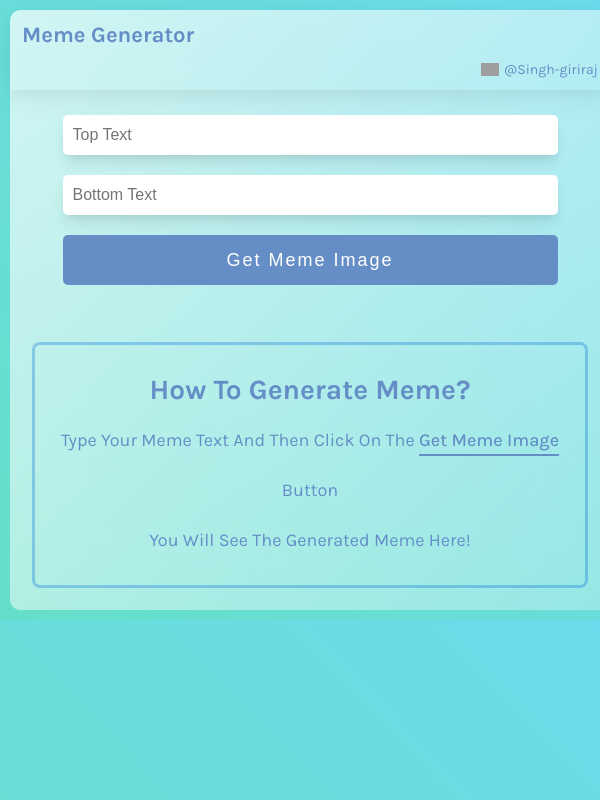
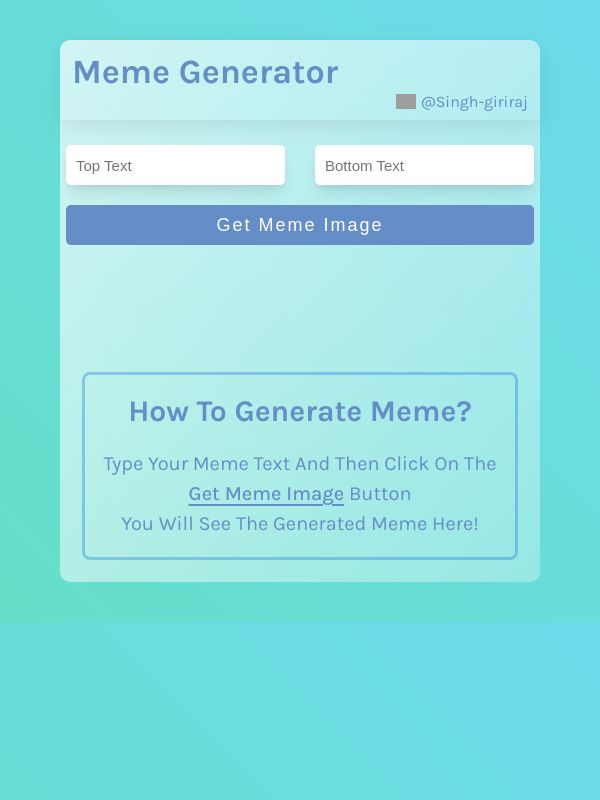
Before and after one commit to Singh-giriraj/meme-generator, a React (Create React App) app: page / in a window 600 px wide. Built offline with nearby package versions, Linux system fonts and the light colour scheme; no server answers; grey boxes are pictures that could not be loaded.

Commit message:
Update style.css

```diff
--- a/src/style.css
+++ b/src/style.css
@@ -11,6 +11,7 @@ body {
 
 .app {
   margin: 50px auto;
+  align-self: center;
   width: 60%;
   background: white;
   background: linear-gradient(
@@ -60,7 +61,7 @@ main {
 
 .form {
   display: grid;
-  grid-template-columns: repeat(2, clamp(200px, 250px, 300px));
+  grid-template-columns: repeat(2, clamp(200px, 300px, 320px));
   grid-template-rows: 40px 50px;
   column-gap: 30px;
   row-gap: 35px;
@@ -165,27 +166,28 @@ button:hover:after {
   color: #658ec6;
   text-align: center;
   padding: 40px;
-  line-height: 50px;
 }
 .HowTo > h1 {
   font-size: 32px;
   text-transform: capitalize;
+  margin-bottom: 35px;
 }
 .HowTo > p {
   text-transform: capitalize;
   font-size: 22px;
+  line-height: 30px;
 }
 .HowTo > p > span {
   font-weight: 500;
   text-decoration: 2px underline;
-  text-underline-offset: 8px;
+  text-underline-offset: 4px;
 }
 
-@media screen and (max-width: 768px) {
+@media screen and (max-width: 600px) {
   .app {
-    margin: 10px;
-    width: 100%;
-    align-self: center;
+    margin: 10px auto;
+    width: 95%;
+    height: 95%;
   }
   .header {
     flex-direction: column;
@@ -212,9 +214,10 @@ button:hover:after {
 
   .form {
     width: 90%;
-    grid-template-columns: 1fr;
+    grid-template-columns: 300px;
     grid-template-rows: 40px 40px 50px;
     row-gap: 20px;
+    justify-content: center;
   }
   .form--input {
     font-size: 16px;
@@ -233,22 +236,27 @@ button:hover:after {
   }
   .HowTo > h1 {
     font-size: 28px;
+    margin-bottom: 10px;
   }
   .HowTo > p {
     font-size: 18px;
+    line-height: 26px;
   }
 }
 
-@media screen and (min-width: 769px) and (max-width: 1023px) {
+@media screen and (min-width: 599px) and (max-width: 1023px) {
   .app {
-    margin: 40 auto;
+    margin: 40px auto;
     width: 80%;
   }
   .form {
     grid-template-columns: 1fr 1fr;
   }
+  .form--input {
+    font-size: 15px;
+  }
   .header--title {
-    font-size: 28px;
+    font-size: 34px;
   }
   .github--image {
     width: 20px;
@@ -256,4 +264,15 @@ button:hover:after {
   .github--link {
     font-size: 16px;
   }
+  .HowTo {
+    padding: 18px;
+  }
+  .HowTo > h1 {
+    font-size: 30px;
+    margin-bottom: 20px;
+  }
+  .HowTo > p {
+    font-size: 20px;
+    line-height: 30px;
+  }
 }
```
